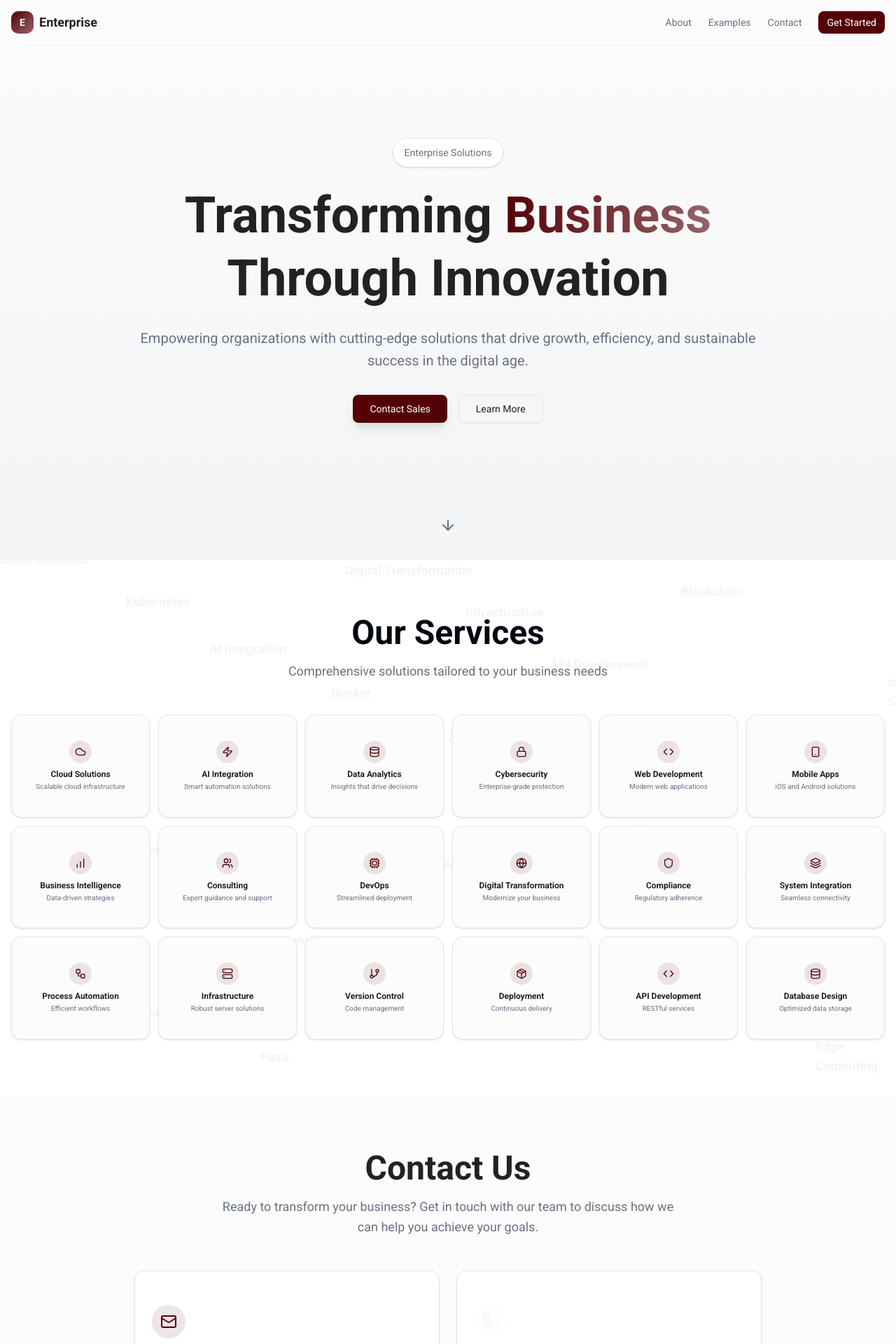
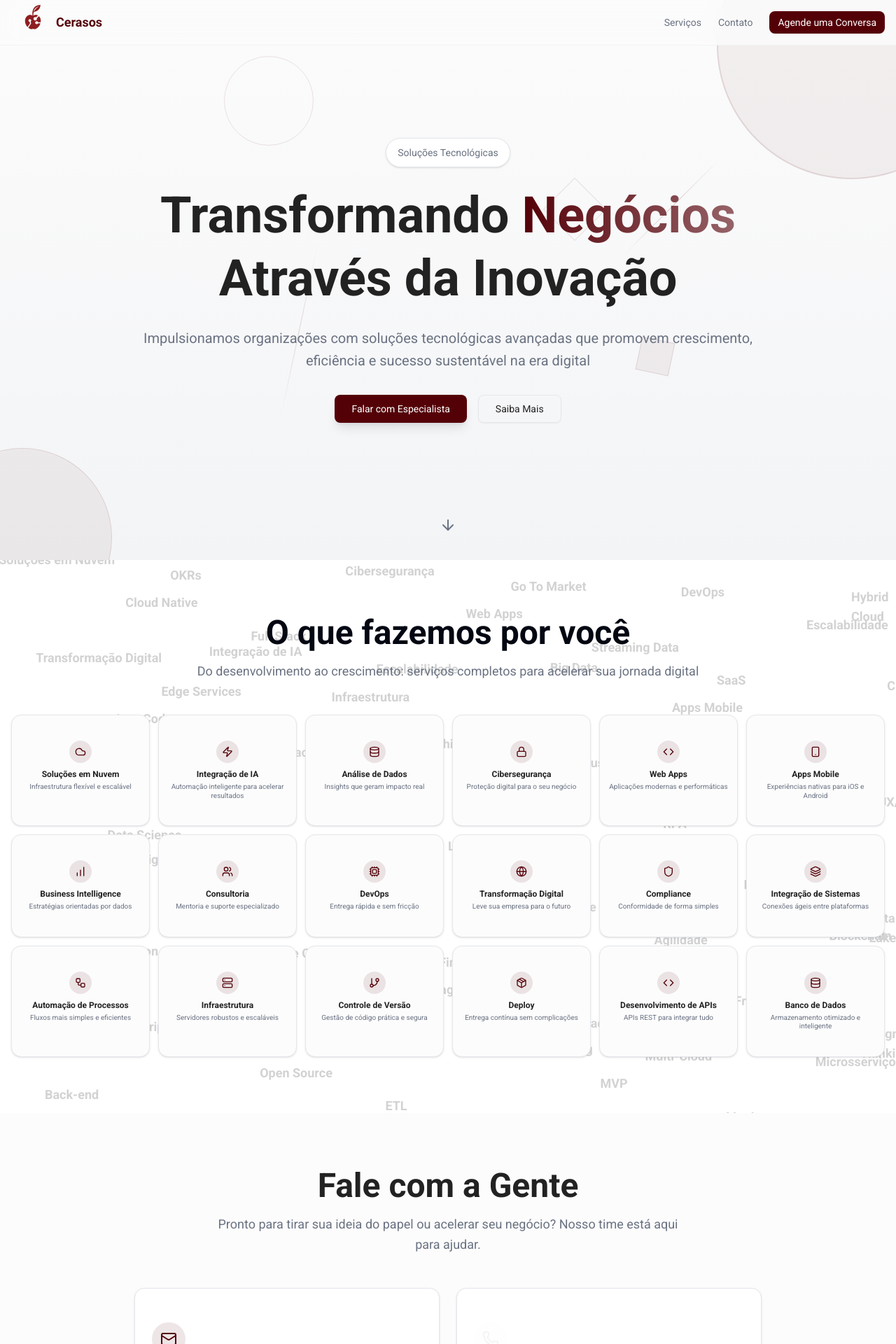
Before and after one commit to Cerasos/cerasos-frontend, a Next.js app: page / in a window 1280 px wide. Shown: the top 1920 px of the page at 70% size. Built offline with nearby package versions, Linux system fonts and the light colour scheme.

Commit message:
feat: Change content

```diff
--- a/src/components/contact-section/index.tsx
+++ b/src/components/contact-section/index.tsx
@@ -2,7 +2,7 @@ import React from "react";
 
 import { Card, CardContent } from "@/components/ui/card";
 import { Button } from "@/components/ui/button";
-import { Mail, Phone, MapPin, Linkedin, Globe } from "lucide-react";
+import { Mail, Phone, MapPin, Linkedin, Globe, Instagram } from "lucide-react";
 
 const ContactSection = () => {
   return (
@@ -10,11 +10,11 @@ const ContactSection = () => {
       <div className="mx-auto max-w-4xl">
         <div className="mb-12 text-center">
           <h2 className="mb-4 font-sans text-4xl font-bold text-foreground md:text-5xl">
-            Contact Us
+            Fale com a Gente
           </h2>
           <p className="mx-auto max-w-2xl text-lg leading-relaxed text-muted-foreground">
-            Ready to transform your business? Get in touch with our team to
-            discuss how we can help you achieve your goals.
+            Pronto para tirar sua ideia do papel ou acelerar seu negócio? Nosso
+            time está aqui para ajudar.
           </p>
         </div>
 
@@ -28,7 +28,7 @@ const ContactSection = () => {
                 Email
               </h3>
               <p className="mb-3 text-muted-foreground">
-                Reach out for inquiries and support
+                Entre em contato para dúvidas e suporte
               </p>
               <a
                 href="mailto:contact@company.com"
@@ -45,10 +45,10 @@ const ContactSection = () => {
                 <Phone className="h-6 w-6 text-accent" />
               </div>
               <h3 className="mb-2 text-xl font-bold text-card-foreground">
-                Phone
+                Telefone
               </h3>
               <p className="mb-3 text-muted-foreground">
-                Speak with our sales team
+                Converse direto com nosso time
               </p>
               <a
                 href="tel:+18005551234"
@@ -65,21 +65,28 @@ const ContactSection = () => {
                 <MapPin className="h-6 w-6 text-primary" />
               </div>
               <h3 className="mb-2 text-xl font-bold text-card-foreground">
-                Headquarters
+                Escritório
               </h3>
-              <p className="text-muted-foreground">
+              <p className="mb-3 text-muted-foreground">
+                Onde a inovação acontece
+              </p>
+              <a
+                href="tel:+18005551234"
+                className="text-primary hover:text-primary/80 transition-colors"
+              >
                 123 Business Avenue, Suite 500, San Francisco, CA 94105
-              </p>
+              </a>
             </CardContent>
           </Card>
         </div>
 
         <div className="mt-12 rounded-lg bg-card p-8 text-center">
           <h3 className="mb-4 text-2xl font-bold text-card-foreground">
-            Connect With Us
+            Conecte-se com a gente
           </h3>
           <p className="mb-6 text-muted-foreground">
-            Follow us to stay updated on the latest news and insights
+            Acompanhe novidades, tendências e conteúdos exclusivos nas nossas
+            redes
           </p>
           <div className="flex flex-wrap justify-center gap-4">
             <Button variant="outline" size="lg" asChild>
@@ -102,6 +109,16 @@ const ContactSection = () => {
                 Website
               </a>
             </Button>
+            <Button variant="outline" size="lg" asChild>
+              <a
+                href="https://company.com"
+                target="_blank"
+                rel="noopener noreferrer"
+              >
+                <Instagram className="mr-2 h-5 w-5" />
+                Instagram
+              </a>
+            </Button>
           </div>
         </div>
       </div>
--- a/src/components/header/index.tsx
+++ b/src/components/header/index.tsx
@@ -1,34 +1,31 @@
 import React from "react";
 import { Button } from "../ui/button";
+import Image from "next/image";
+
+import LogoMin from "@/assets/logos/logo-min.png";
 
 const Header = () => {
   return (
     <header className="fixed top-0 left-0 right-0 z-50 border-b border-border/40 bg-background/80 backdrop-blur-md">
       <div className="mx-auto flex h-16 max-w-7xl items-center justify-between px-4">
-        {/* Logo */}
-        <div className="flex items-center gap-2">
-          <div className="flex h-8 w-8 items-center justify-center rounded-lg bg-gradient-to-br from-primary to-primary/60">
-            <span className="font-sans text-sm font-bold text-primary-foreground">
-              E
-            </span>
+        <div className="flex items-center gap-0">
+          <div className="flex h-16 w-16 items-center justify-center rounded-lg bg-transparent">
+            <Image src={LogoMin} alt="Cerasos Logo" />
           </div>
-          <span className="font-sans text-lg font-bold text-foreground">
-            Enterprise
+
+          <span className="font-sans text-lg font-bold text-primary">
+            Cerasos
           </span>
         </div>
 
-        {/* Navigation */}
         <nav className="hidden items-center gap-6 md:flex">
           <button className="text-sm font-medium text-muted-foreground transition-colors hover:text-foreground cursor-pointer">
-            About
+            Serviços
           </button>
           <button className="text-sm font-medium text-muted-foreground transition-colors hover:text-foreground cursor-pointer">
-            Examples
+            Contato
           </button>
-          <button className="text-sm font-medium text-muted-foreground transition-colors hover:text-foreground cursor-pointer">
-            Contact
-          </button>
-          <Button size="sm">Get Started</Button>
+          <Button size="sm">Agende uma Conversa</Button>
         </nav>
       </div>
     </header>
--- a/src/components/hero/index.tsx
+++ b/src/components/hero/index.tsx
@@ -10,24 +10,39 @@ export function Hero() {
 
   return (
     <section className="relative flex min-h-screen items-center justify-center overflow-hidden bg-gradient-to-b from-background to-muted px-4 py-20">
+      <div className="absolute -right-32 -top-32 h-96 w-96 rounded-full border-2 border-primary/10 bg-primary/5" />
+
+      {/* Medium circle - bottom left */}
+      <div className="absolute -bottom-24 -left-24 h-64 w-64 rounded-full border border-primary/10 bg-primary/5" />
+
+      {/* Small circle - top left */}
+      <div className="absolute left-1/4 top-20 h-32 w-32 rounded-full border border-primary/10" />
+
+      {/* Diagonal lines */}
+      <div className="absolute right-1/4 top-1/4 h-48 w-px rotate-45 bg-gradient-to-b from-transparent via-primary/20 to-transparent" />
+      <div className="absolute bottom-1/4 left-1/3 h-64 w-px rotate-12 bg-gradient-to-b from-transparent via-primary/15 to-transparent" />
+
+      {/* Small squares */}
+      <div className="absolute right-1/3 top-1/3 h-16 w-16 rotate-45 border border-primary/10" />
+      <div className="absolute bottom-1/3 right-1/4 h-12 w-12 rotate-12 border border-primary/10 bg-primary/5" />
       <div className="relative z-10 mx-auto max-w-4xl text-center">
         <div className="mb-6 inline-block rounded-full border border-border bg-card px-4 py-2 shadow-sm">
           <span className="text-sm font-medium text-muted-foreground">
-            Enterprise Solutions
+            Soluções Tecnológicas
           </span>
         </div>
 
         <h1 className="mb-6 font-sans text-5xl font-bold leading-tight text-balance md:text-6xl lg:text-7xl">
-          Transforming{" "}
+          Transformando{" "}
           <span className="bg-gradient-to-r from-primary to-primary/60 bg-clip-text text-transparent">
-            Business
+            Negócios
           </span>{" "}
-          Through Innovation
+          Através da Inovação
         </h1>
 
         <p className="mb-8 text-lg leading-relaxed text-muted-foreground md:text-xl">
-          Empowering organizations with cutting-edge solutions that drive
-          growth, efficiency, and sustainable success in the digital age.
+          Impulsionamos organizações com soluções tecnológicas avançadas que
+          promovem crescimento, eficiência e sucesso sustentável na era digital
         </p>
 
         <div className="flex flex-col items-center gap-4 sm:flex-row sm:justify-center">
@@ -36,7 +51,7 @@ export function Hero() {
             className="w-full shadow-lg sm:w-auto"
             onClick={scrollToContact}
           >
-            Contact Sales
+            Falar com Especialista
           </Button>
           <Button
             size="lg"
@@ -48,7 +63,7 @@ export function Hero() {
                 ?.scrollIntoView({ behavior: "smooth" })
             }
           >
-            Learn More
+            Saiba Mais
           </Button>
         </div>
       </div>
--- a/src/components/service-section/index.tsx
+++ b/src/components/service-section/index.tsx
@@ -21,110 +21,184 @@ import {
 import { Card, CardContent } from "../ui/card";
 
 const floatingWords = [
-  "Cloud Solutions",
-  "AI Integration",
-  "Data Analytics",
-  "Cybersecurity",
+  // Core Tech
+  "Soluções em Nuvem",
+  "Integração de IA",
+  "Machine Learning",
+  "Deep Learning",
+  "Blockchain",
+  "Criptografia",
+  "Cibersegurança",
+  "Big Data",
+  "Análise de Dados",
+  "Business Intelligence",
+  "Edge Computing",
+  "Quantum Computing",
+
+  // Dev & Infra
   "DevOps",
-  "Consulting",
-  "Digital Transformation",
-  "API Development",
-  "Mobile Apps",
-  "Web Development",
-  "Automation",
-  "Machine Learning",
-  "Blockchain",
-  "IoT Solutions",
-  "Microservices",
-  "Serverless",
-  "Big Data",
-  "Edge Computing",
+  "CI/CD",
   "Kubernetes",
   "Docker",
-  "CI/CD",
+  "Serverless",
+  "Microsserviços",
   "Cloud Native",
+  "Infraestrutura",
+  "API First",
+  "RESTful APIs",
+  "GraphQL",
+  "Open Source",
+
+  // Produtos Digitais
+  "Web Apps",
+  "Apps Mobile",
+  "UX/UI",
+  "Design System",
+  "Prototipagem",
+  "MVP",
+  "Escalabilidade",
+  "Low Code",
+  "No Code",
+  "Progressive Web Apps",
+  "Front-end",
+  "Back-end",
+  "Full Stack",
+
+  // Automação & Dados
+  "Automação",
+  "RPA",
+  "Data Lake",
+  "Data Warehouse",
+  "ETL",
+  "Streaming Data",
+  "Predictive Analytics",
+  "Data Science",
+  "DataOps",
+  "Observabilidade",
+  "Monitoramento",
+
+  // Negócios & Startup Culture
+  "Transformação Digital",
+  "Growth Hacking",
+  "Lean Startup",
+  "Agilidade",
+  "Design Thinking",
+  "OKRs",
+  "Escalabilidade",
+  "Customer Centric",
+  "Disrupção",
+  "Innovation",
+  "Product Market Fit",
+  "Go To Market",
+
+  // Cloud & Serviços
   "SaaS",
   "PaaS",
-  "Infrastructure",
+  "IaaS",
+  "FinOps",
+  "Multi-Cloud",
+  "Hybrid Cloud",
+  "Edge Services",
+  "API Economy",
 ];
 
 const services = [
   {
     icon: Cloud,
-    title: "Cloud Solutions",
-    description: "Scalable cloud infrastructure",
+    title: "Soluções em Nuvem",
+    description: "Infraestrutura flexível e escalável",
   },
   {
     icon: Zap,
-    title: "AI Integration",
-    description: "Smart automation solutions",
+    title: "Integração de IA",
+    description: "Automação inteligente para acelerar resultados",
   },
   {
     icon: Database,
-    title: "Data Analytics",
-    description: "Insights that drive decisions",
+    title: "Análise de Dados",
+    description: "Insights que geram impacto real",
   },
   {
     icon: Lock,
-    title: "Cybersecurity",
-    description: "Enterprise-grade protection",
+    title: "Cibersegurança",
+    description: "Proteção digital para o seu negócio",
   },
   {
     icon: Code,
-    title: "Web Development",
-    description: "Modern web applications",
+    title: "Web Apps",
+    description: "Aplicações modernas e performáticas",
   },
   {
     icon: Smartphone,
-    title: "Mobile Apps",
-    description: "iOS and Android solutions",
+    title: "Apps Mobile",
+    description: "Experiências nativas para iOS e Android",
   },
   {
     icon: BarChart,
     title: "Business Intelligence",
-    description: "Data-driven strategies",
+    description: "Estratégias orientadas por dados",
   },
   {
     icon: Users,
-    title: "Consulting",
-    description: "Expert guidance and support",
+    title: "Consultoria",
+    description: "Mentoria e suporte especializado",
   },
-  { icon: Cpu, title: "DevOps", description: "Streamlined deployment" },
+  {
+    icon: Cpu,
+    title: "DevOps",
+    description: "Entrega rápida e sem fricção",
+  },
   {
     icon: Globe,
-    title: "Digital Transformation",
-    description: "Modernize your business",
+    title: "Transformação Digital",
+    description: "Leve sua empresa para o futuro",
   },
-  { icon: Shield, title: "Compliance", description: "Regulatory adherence" },
+  {
+    icon: Shield,
+    title: "Compliance",
+    description: "Conformidade de forma simples",
+  },
   {
     icon: Layers,
-    title: "System Integration",
-    description: "Seamless connectivity",
+    title: "Integração de Sistemas",
+    description: "Conexões ágeis entre plataformas",
   },
   {
     icon: Workflow,
-    title: "Process Automation",
-    description: "Efficient workflows",
+    title: "Automação de Processos",
+    description: "Fluxos mais simples e eficientes",
   },
   {
     icon: Server,
-    title: "Infrastructure",
-    description: "Robust server solutions",
+    title: "Infraestrutura",
+    description: "Servidores robustos e escaláveis",
   },
-  { icon: GitBranch, title: "Version Control", description: "Code management" },
-  { icon: Package, title: "Deployment", description: "Continuous delivery" },
-  { icon: Code, title: "API Development", description: "RESTful services" },
+  {
+    icon: GitBranch,
+    title: "Controle de Versão",
+    description: "Gestão de código prática e segura",
+  },
+  {
+    icon: Package,
+    title: "Deploy",
+    description: "Entrega contínua sem complicações",
+  },
+  {
+    icon: Code,
+    title: "Desenvolvimento de APIs",
+    description: "APIs REST para integrar tudo",
+  },
   {
     icon: Database,
-    title: "Database Design",
-    description: "Optimized data storage",
+    title: "Banco de Dados",
+    description: "Armazenamento otimizado e inteligente",
   },
 ];
 
 const ServiceSection = () => {
   return (
     <section id="about" className="relative overflow-hidden bg-card px-4 py-20">
-      <div className="absolute inset-0 overflow-hidden opacity-5">
+      <div className="absolute inset-0 overflow-hidden opacity-20">
         {floatingWords.map((word, index) => (
           <div
             key={index}
@@ -144,10 +218,11 @@ const ServiceSection = () => {
       <div className="relative z-10 mx-auto max-w-7xl">
         <div className="mb-12 text-center">
           <h2 className="mb-4 font-sans text-4xl font-bold text-card-foreground md:text-5xl">
-            Our Services
+            O que fazemos por você
           </h2>
-          <p className="mx-auto max-w-2xl text-lg leading-relaxed text-muted-foreground">
-            Comprehensive solutions tailored to your business needs
+          <p className="mx-auto max-w-3xl text-lg leading-relaxed text-muted-foreground">
+            Do desenvolvimento ao crescimento: serviços completos para acelerar
+            sua jornada digital
           </p>
         </div>
 
```
